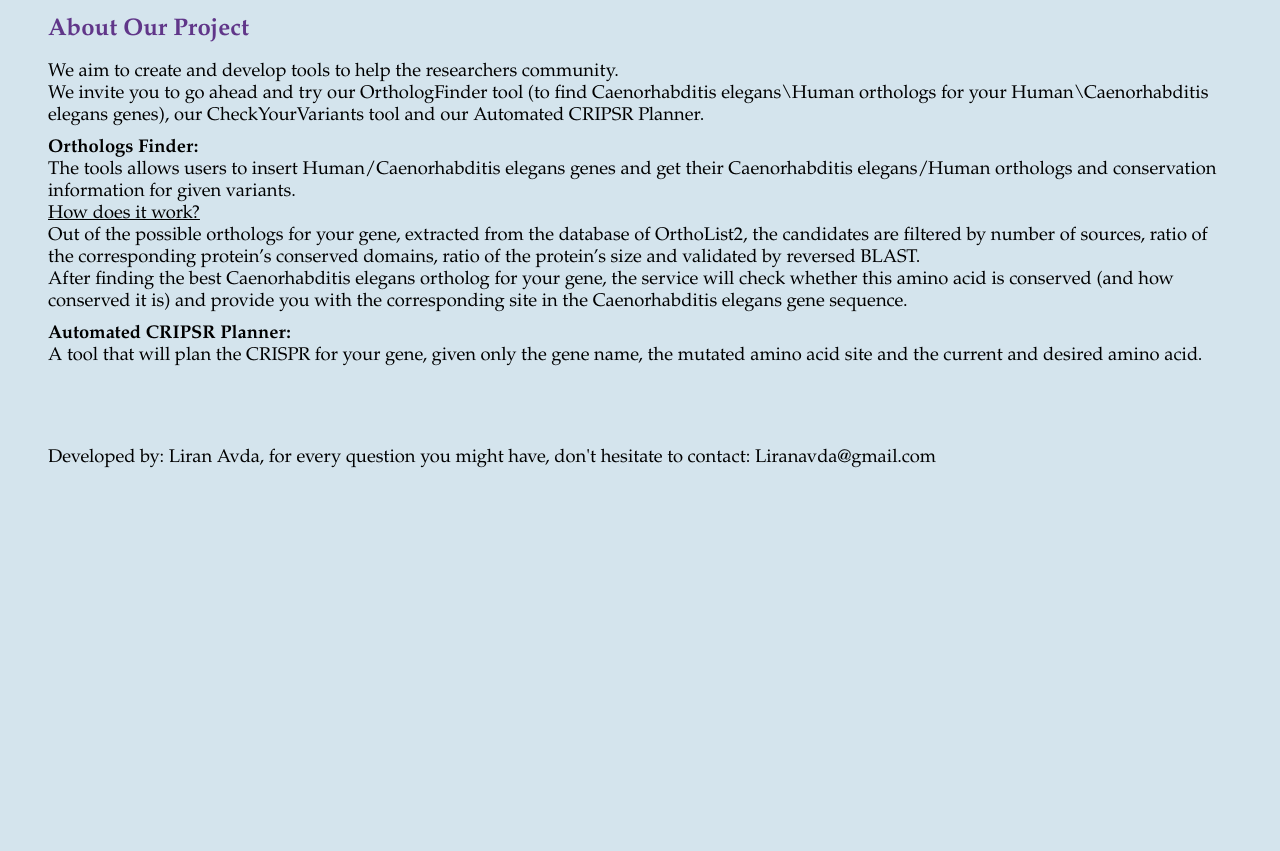
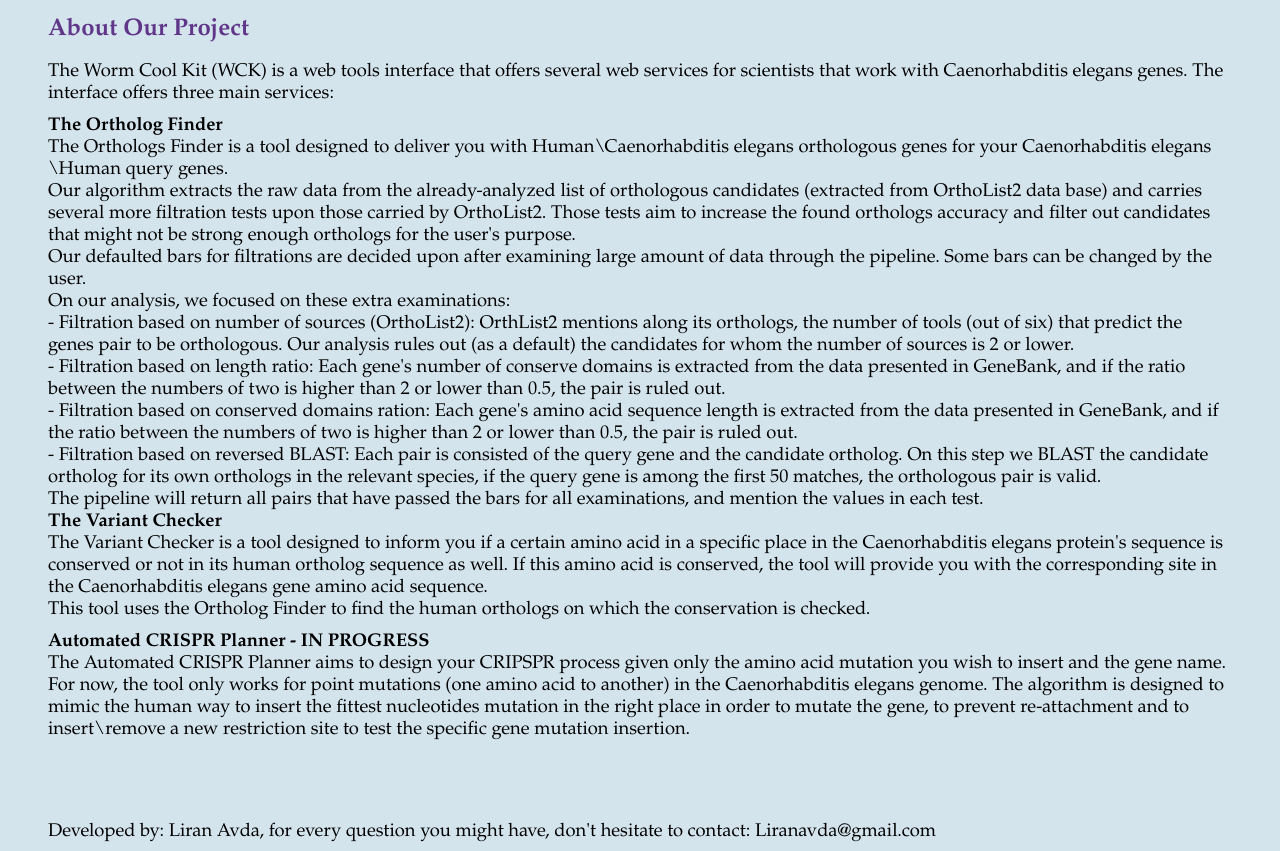
Before and after one commit to LiranAvda-TAU/Research, a Flask app: page /about in a window 1280 px wide. Shown: the part 232-1083 px from the top of the page. Before the commit the page ends 700 px from the top, so only its background shows below. Run offline with Flask 2, Linux system fonts and the light colour scheme; parts of the project's set-up code (start-up, migrations or seed data) failed here and were passed over.

Commit message:
changed the about page according to the project description

```diff
--- a/flask_web_application/templates/about.html
+++ b/flask_web_application/templates/about.html
@@ -8,26 +8,49 @@
     {% extends "template.html" %}
     {% block content %}
     <h1> About Our Project </h1>
-    <p> We aim to create and develop tools to help the researchers community.</p>
-    <p> We invite you to go ahead and try our OrthologFinder tool (to find Caenorhabditis elegans\Human orthologs for your
-    Human\Caenorhabditis elegans genes), our CheckYourVariants tool and our Automated CRIPSR Planner.</p>
+    <p>The Worm Cool Kit (WCK) is a web tools interface that offers several web services for scientists that work
+        with Caenorhabditis elegans genes. The interface offers three main services:<p>
+    <div class="gap-10"></div>
+    <p><b>The Ortholog Finder</b></p>
+    <p>The Orthologs Finder is a tool designed to deliver you with Human\Caenorhabditis elegans orthologous genes for
+        your Caenorhabditis elegans \Human query genes.</p>
+    <p>Our algorithm extracts the raw data from the already-analyzed list of orthologous candidates (extracted from
+        OrthoList2 data base) and carries several more filtration tests upon those carried by OrthoList2. Those
+        tests aim to increase the found orthologs accuracy and filter out candidates that might not be strong
+        enough orthologs for the user's purpose.</p>
+    <p>Our defaulted bars for filtrations are decided upon after examining large amount of data through the pipeline.
+        Some bars can be changed by the user.</p>
+    <p>On our analysis, we focused on these extra examinations:</p>
+    <p>-	Filtration based on number of sources (OrthoList2): OrthList2 mentions along its orthologs, the number of
+        tools (out of six) that predict the genes pair to be orthologous. Our analysis rules out (as a default)
+        the candidates for whom the number of sources is 2 or lower.</p>
+    <p>-	Filtration based on length ratio: Each gene's number of conserve domains is extracted from the data
+        presented in GeneBank, and if the ratio between the numbers of two is higher than 2 or lower than 0.5, the pair
+        is ruled out.</p>
+    <p>-	Filtration based on conserved domains ration: Each gene's amino acid sequence length is extracted from the
+        data presented in GeneBank, and if the ratio between the numbers of two is higher than 2 or lower than 0.5, the
+        pair is ruled out.</p>
+    <p>-	Filtration based on reversed BLAST: Each pair is consisted of the query gene and the candidate ortholog.
+        On this step we BLAST the candidate ortholog for its own orthologs in the relevant species, if the query gene is
+        among the first 50 matches, the orthologous pair is valid. </p>
+    <p>The pipeline will return all pairs that have passed the bars for all examinations, and mention the values in each
+        test.</p>
+
+    <p><b>The Variant Checker</b></p>
+    <p>The Variant Checker is a tool designed to inform you if a certain amino acid in a specific place in the
+        Caenorhabditis elegans protein's sequence is conserved or not in its human ortholog sequence as well. If this
+        amino acid is conserved, the tool will provide you with the corresponding site in the Caenorhabditis elegans
+        gene amino acid sequence. </p>
+    <p>This tool uses the Ortholog Finder to find the human orthologs on which the conservation is checked.</p>
 
     <div class="gap-10"></div>
-    <p><b>Orthologs Finder:</b></p>
-    <p>The tools allows users to insert Human/Caenorhabditis elegans genes and get their Caenorhabditis
-        elegans/Human orthologs and conservation information for given variants.</p>
-    <p><u>How does it work?</u></p>
-    <p>Out of the possible orthologs for your gene, extracted from the database of OrthoList2, the candidates are
-        filtered by number of sources, ratio of the corresponding protein’s conserved domains, ratio of the protein’s size and
-        validated by reversed BLAST.</p>
-    <p>After finding the best Caenorhabditis elegans ortholog for your gene, the service will check whether this amino acid is
-        conserved (and how conserved it is) and provide you with the corresponding site in the Caenorhabditis elegans
-      gene sequence.</p>
-
-    <div class="gap-10"></div>
-    <p><b>Automated CRIPSR Planner:</b></p>
-    <p>A tool that will plan the CRISPR for your gene, given only the gene name, the mutated amino acid site and the
-      current and desired amino acid.</p>
+    <p><b>Automated CRISPR Planner - IN PROGRESS</b></p>
+    <p>The Automated CRISPR Planner aims to design your CRIPSPR process given only the amino acid mutation you wish to
+        insert and the gene name.</p>
+    <p>For now, the tool only works for point mutations (one amino acid to another) in the Caenorhabditis elegans genome.
+        The algorithm is designed to mimic the human way to insert the fittest nucleotides mutation in the right place
+        in order to mutate the gene, to prevent re-attachment and to insert\remove a new restriction site to test the
+        specific gene mutation insertion.</p>
     <div class="gap-80"></div>
     <p>Developed by: Liran Avda, for every question you might have, don't hesitate to contact: Liranavda@gmail.com</p>
 
--- a/flask_web_application/templates/query_form.html
+++ b/flask_web_application/templates/query_form.html
@@ -34,7 +34,7 @@
             }
           }
 </script>
-    <title>Orthologs Finder</title>
+    <title>The Ortholog Finder</title>
   </head>
 <body>
     {% extends "template.html" %}
@@ -42,7 +42,7 @@
     <div class="loader" id="myloader" style="display: none;"></div>
     <div class="container" id="mycontainer" style="display: block;">
     <h1> Find your Human-Caenorhabditis elegans orthologous genes and check your variants</h1>
-    <p> The Orthologs Finder project is consisted of  two sub services:</p>
+    <p> The Ortholog Finder project is consisted of  two sub services:</p>
     <p><b> 1. Find the Caenorhabditis elegans orthologs:</b></p>
 	<p>A service that aims to find the best Caenorhabditis elegans orthologs for your human genes.</p>
     <p><b> 2. Find the Human orthologs:</b></p>
```
